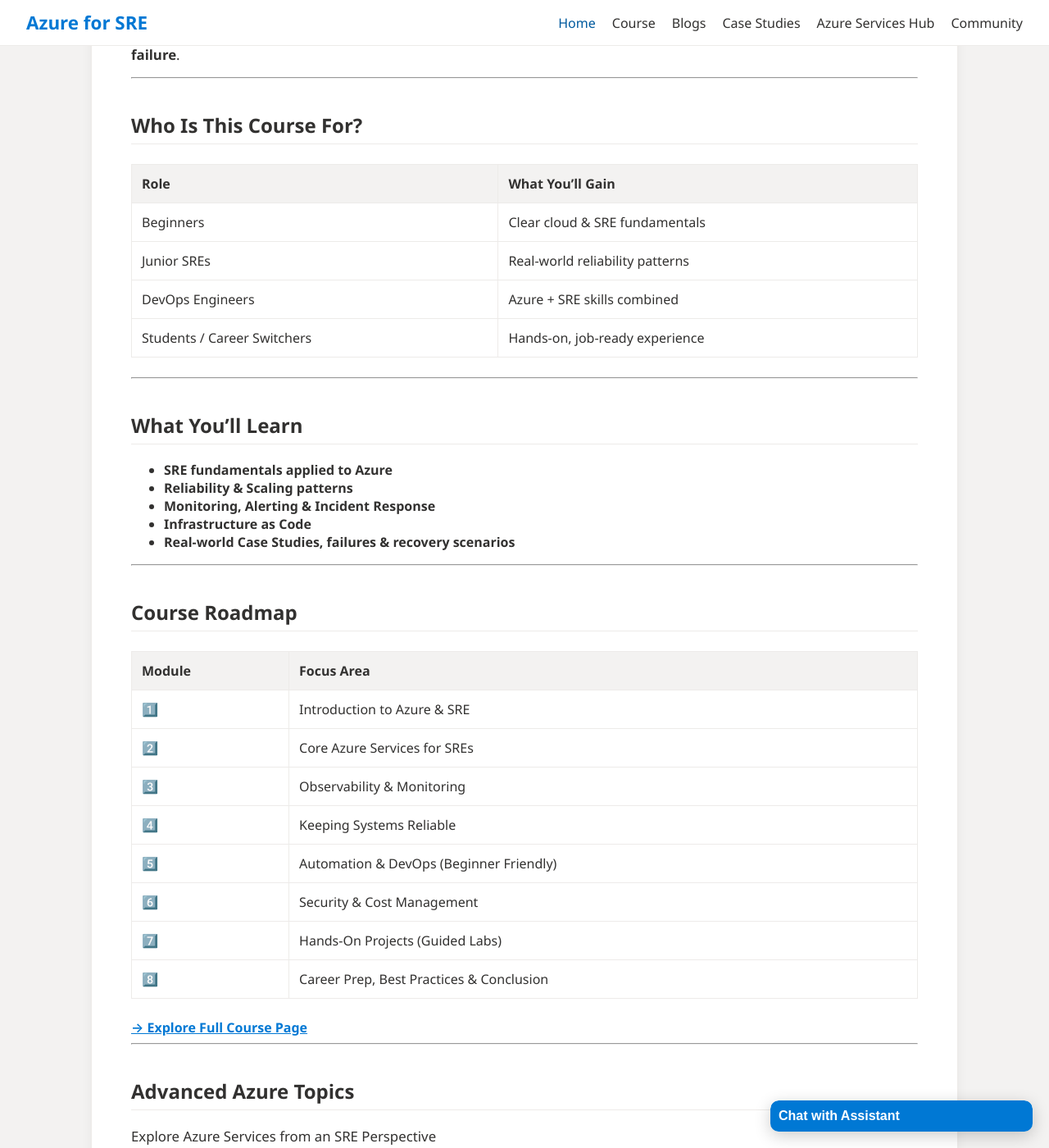
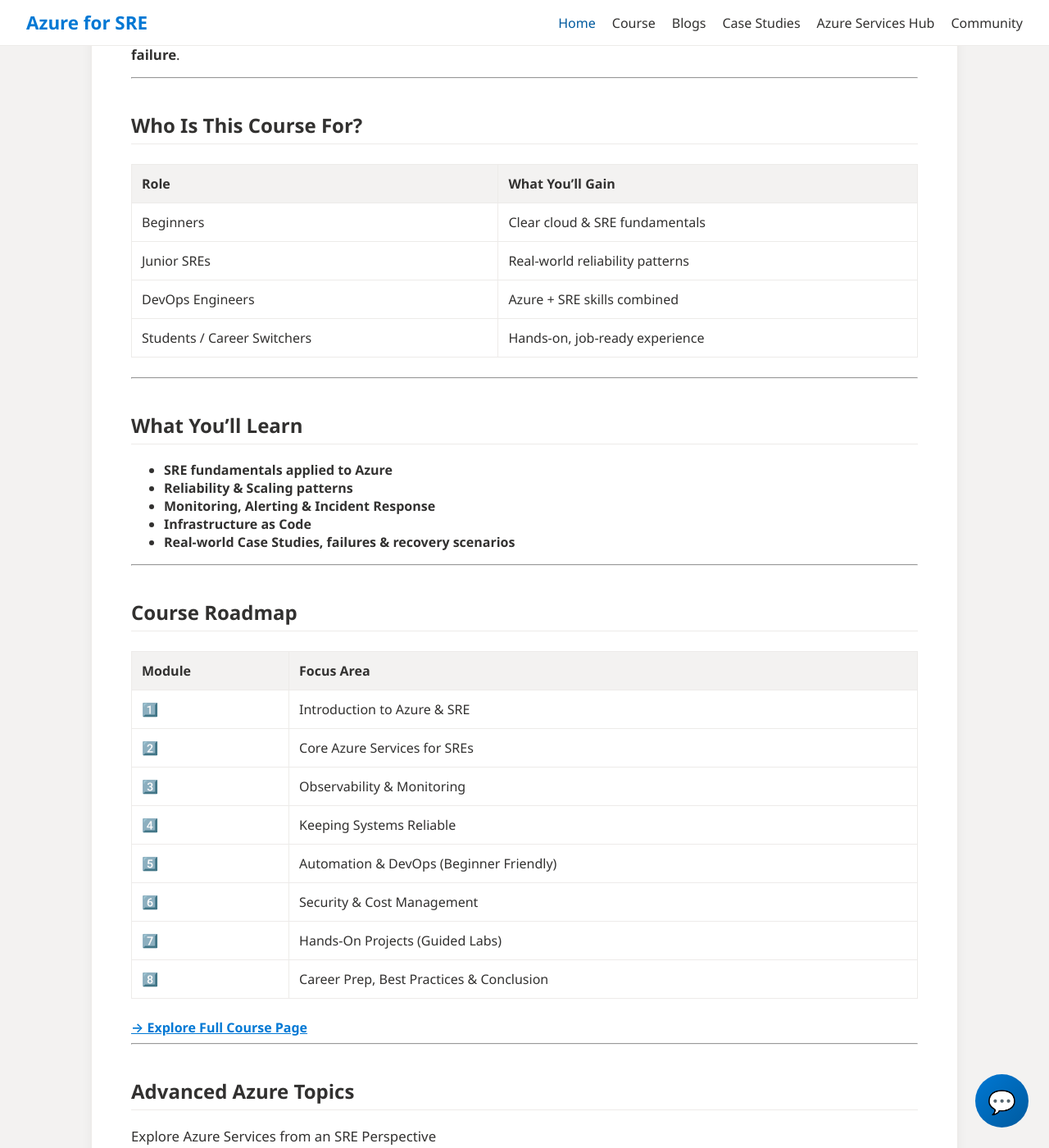
Before and after one commit to Abhiram-Mangde/Course-Azure-for-SREs, a Jekyll site: the page built from docs/index.md, in a window 1280 px wide and 1400 px high, scrolled down 539 px. Shown: the whole window at 82% size. Built offline with Jekyll 4.4.1, drawn with Linux system fonts in a browser that asks for light colours.

Commit message:
Change the UI for Chatbot

```diff
--- a/docs/_layouts/page.html
+++ b/docs/_layouts/page.html
@@ -107,89 +107,139 @@
     }
 
     /* ============================= */
-    /* CHATBOT */
+    /* MODERN FLOATING CHATBOT */
     /* ============================= */
-    #chatContainer {
+
+    #chatIcon {
       position: fixed;
-      bottom: 20px;
-      right: 20px;
-      width: 320px;
-      font-family: Arial, sans-serif;
-      z-index: 9999;
-      box-shadow: 0 5px 20px rgba(0,0,0,0.2);
-      border-radius: 10px;
-      overflow: hidden;
-      transition: all 0.3s ease;
+      bottom: 25px;
+      right: 25px;
+      width: 65px;
+      height: 65px;
+      background: linear-gradient(135deg,#0078D4,#005a9e);
+      border-radius: 50%;
+      display:flex;
+      justify-content:center;
+      align-items:center;
+      color:white;
+      font-size:28px;
+      cursor:pointer;
+      box-shadow:0 8px 25px rgba(0,0,0,0.3);
+      animation:pulse 2s infinite;
+      z-index:9999;
+      transition:0.3s;
     }
 
-    #chatContainer #chatHeader {
-      background: #0078D4;
-      color: white;
-      padding: 10px;
-      border-radius: 10px 10px 0 0;
-      cursor: pointer;
-      font-weight: 600;
+    #chatIcon:hover {
+      transform: scale(1.1);
     }
 
-    #chatContainer #chatBody {
-      display: none;
-      padding: 10px;
-      background: #f9f9f9;
+    @keyframes pulse {
+      0% { box-shadow:0 0 0 0 rgba(0,120,212,0.7);}
+      70% { box-shadow:0 0 0 15px rgba(0,120,212,0);}
+      100% { box-shadow:0 0 0 0 rgba(0,120,212,0);}
     }
 
-    #chatContainer.chat-open #chatBody {
-      display: block;
+    #chatWindow {
+      position: fixed;
+      bottom: 110px;
+      right: 25px;
+      width: 350px;
+      max-height: 500px;
+      background:white;
+      border-radius:15px;
+      box-shadow:0 10px 40px rgba(0,0,0,0.25);
+      display:flex;
+      flex-direction:column;
+      overflow:hidden;
+      transform:translateY(30px);
+      opacity:0;
+      pointer-events:none;
+      transition:all 0.3s ease;
+      z-index:9999;
+    }
+
+    #chatWindow.open {
+      transform:translateY(0);
+      opacity:1;
+      pointer-events:auto;
+    }
+
+    .chat-header {
+      background:#0078D4;
+      color:white;
+      padding:15px;
+      font-weight:600;
     }
 
     .chat-box {
-      height: 200px;
-      overflow-y: auto;
-      margin-bottom: 10px;
-      font-size: 14px;
-      background:#ffffff;
-      border-radius:6px;
-      padding:6px;
-      box-shadow: inset 0 0 4px rgba(0,0,0,0.05);
-      scroll-behavior: smooth;
-    }
-
-    .chat-container input {
-      width: 70%;
-      padding: 6px;
-      margin-right: 4px;
-      border: 1px solid #ccc;
-      border-radius: 4px;
-      box-sizing:border-box;
-    }
-
-    .chat-container button {
-      width: 25%;
-      padding: 6px;
-      background: #0078D4;
-      color: white;
-      border: none;
-      border-radius: 4px;
-      cursor:pointer;
+      flex:1;
+      padding:10px;
+      overflow-y:auto;
+      background:#f9f9f9;
     }
 
     .user-msg {
-      text-align: right;
-      background: #0078D4;
-      color: white;
-      padding: 6px;
-      margin: 5px;
-      border-radius: 12px 6px 12px 6px;
+      text-align:right;
+      background:#0078D4;
+      color:white;
+      padding:8px;
+      margin:5px;
+      border-radius:12px 6px 12px 6px;
     }
 
     .bot-msg {
-      text-align: left;
-      background: #f1f1f1;
-      padding: 6px;
-      margin: 5px;
-      border-radius: 6px 12px 6px 12px;
+      background:#eaeaea;
+      padding:8px;
+      margin:5px;
+      border-radius:6px 12px 6px 12px;
     }
 
-    .user-msg:hover, .bot-msg:hover { opacity: 0.9; }
+    .suggestions {
+      display:flex;
+      flex-wrap:wrap;
+      gap:6px;
+      margin:8px 5px;
+    }
+
+    .suggestions button {
+      font-size:12px;
+      padding:5px 10px;
+      border-radius:20px;
+      border:1px solid #0078D4;
+      background:white;
+      cursor:pointer;
+      transition:0.2s;
+    }
+
+    .suggestions button:hover {
+      background:#0078D4;
+      color:white;
+    }
+
+    .chat-input {
+      display:flex;
+      padding:10px;
+      border-top:1px solid #ddd;
+    }
+
+    .chat-input input {
+      flex:1;
+      padding:8px;
+      border-radius:20px;
+      border:1px solid #ccc;
+      outline:none;
+    }
+
+    .chat-input button {
+      margin-left:8px;
+      background:#0078D4;
+      color:white;
+      border:none;
+      border-radius:20px;
+      padding:8px 14px;
+      cursor:pointer;
+    }
   </style>
 
   {{ site.head }}
@@ -199,9 +249,6 @@
 
   {% include header.html %}
 
-  <!-- ============================= -->
-  <!-- BREADCRUMB NAVIGATION -->
-  <!-- ============================= -->
   <nav class="breadcrumb">
     <a href="{{ '/' | relative_url }}">Home</a>
     {% assign url_parts = page.url | split: '/' %}
@@ -238,20 +284,27 @@
       });
       document.querySelectorAll(".fade-in").forEach(el => observer.observe(el));
     });
+
+    function toggleChat() {
+      const chat = document.getElementById("chatWindow");
+      chat.classList.toggle("open");
+    }
   </script>
 
-  <!-- ============================= -->
-  <!-- CHATBOT -->
-  <!-- ============================= -->
-  <div id="chatContainer">
-    <div id="chatHeader" onclick="toggleChat()">Chat with Assistant</div>
-    <div id="chatBody">
-      <div id="chatBox" class="chat-box"></div>
+  <!-- Floating Chat Icon -->
+  <div id="chatIcon" onclick="toggleChat()">💬</div>
+
+  <!-- Chat Window -->
+  <div id="chatWindow">
+    <div class="chat-header">AI Learning Assistant</div>
+    <div id="chatBox" class="chat-box"></div>
+    <div class="chat-input">
       <input type="text" id="userInput" placeholder="Ask about the course..." />
       <button onclick="sendMessage()">Send</button>
     </div>
   </div>
 
   <script src="{{ '/chatbot.js' | relative_url }}"></script>
+
 </body>
 </html>
--- a/docs/chatbot.js
+++ b/docs/chatbot.js
@@ -1,10 +1,3 @@
-// =========================
-// BASE URL for your GitHub Pages repo
-// =========================
-
-const repoBase = "/Course-Azure-for-SREs"; // <-- your repo base path
-
-
 // =========================
 // KNOWLEDGE BASE LOADING
 // =========================
@@ -17,7 +10,6 @@
   .then(data => {
     knowledgeBase = data;
     knowledgeLoaded = true;
-    console.log("Knowledge base loaded:", knowledgeBase.length, "entries");
   })
   .catch(error => {
     console.error("Error loading knowledge base:", error);
@@ -44,13 +36,16 @@
 
 
 // =========================
-// SMART CONTENT SEARCH
+// SMART SEARCH
 // =========================
 
 function getBotResponse(input) {
 
   if (!knowledgeLoaded) {
-    return "Knowledge base is still loading. Please try again in a moment.";
+    return {
+      answer: "Knowledge base is still loading. Please try again.",
+      suggestions: []
+    };
   }
 
   const cleanedInput = cleanInput(input);
@@ -62,21 +57,12 @@
   for (let item of knowledgeBase) {
 
     let score = 0;
-
     const titleText = item.title.toLowerCase();
     const contentText = item.content.toLowerCase();
 
     inputWords.forEach(word => {
-
-      // Weight title matches higher
-      if (titleText.includes(word)) {
-        score += 3;
-      }
-
-      if (contentText.includes(word)) {
-        score += 1;
-      }
-
+      if (titleText.includes(word)) score += 3;
+      if (contentText.includes(word)) score += 1;
     });
 
     if (score > highestScore) {
@@ -87,18 +73,32 @@
 
   if (bestMatch && highestScore > 0) {
 
-    const preview = bestMatch.content.substring(0, 250);
-
-    return `
-Here’s what I found in "${bestMatch.title}":
-
-${preview}...
-
-Read more: ${bestMatch.url}
-    `;
+    return {
+      answer: bestMatch.content.substring(0, 300) + "...",
+      suggestions: generateSuggestions(inputWords)
+    };
   }
 
-  return "I couldn’t find a strong match. Try asking about Azure services, SRE modules, KQL, architecture patterns, or projects.";
+  return {
+    answer: "I couldn’t find a strong match. Try asking about Azure services, SRE modules, KQL, architecture patterns, or projects.",
+    suggestions: ["What modules are covered?", "What is Azure Monitor?", "Explain KQL basics"]
+  };
+}
+
+
+// =========================
+// GENERATE FOLLOW-UP QUESTIONS
+// =========================
+
+function generateSuggestions(words) {
+  const suggestions = [];
+
+  words.forEach(word => {
+    suggestions.push(`Explain ${word} in detail`);
+    suggestions.push(`How does ${word} work?`);
+  });
+
+  return suggestions.slice(0, 3);
 }
 
 
@@ -109,19 +109,19 @@
 function sendMessage() {
   const inputField = document.getElementById("userInput");
   const userText = inputField.value.trim();
-
   if (!userText) return;
 
   appendMessage(userText, "user-msg");
 
-  // Show typing indicator
-  appendMessage("Searching course content...", "bot-msg typing");
+  appendMessage("Thinking...", "bot-msg typing");
 
   setTimeout(() => {
     removeTypingIndicator();
 
-    const botResponse = getBotResponse(userText);
-    appendMessage(botResponse, "bot-msg");
+    const response = getBotResponse(userText);
+
+    appendMessage(response.answer, "bot-msg");
+    appendSuggestions(response.suggestions);
 
   }, 600);
 
@@ -130,57 +130,35 @@
 
 
 // =========================
-// APPEND MESSAGE
+// MESSAGE RENDERING
 // =========================
 
 function appendMessage(text, className) {
   const chatBox = document.getElementById("chatBox");
-
   const messageDiv = document.createElement("div");
   messageDiv.className = className;
+  messageDiv.innerText = text;
+  chatBox.appendChild(messageDiv);
+  chatBox.scrollTop = chatBox.scrollHeight;
+}
 
-  // Support clickable links without interpreting text as HTML
-  if (text.includes("Read more:")) {
-    const parts = text.split("Read more:");
+function appendSuggestions(suggestions) {
+  const chatBox = document.getElementById("chatBox");
 
-    // Add the preview text safely
-    const previewSpan = document.createElement("span");
-    previewSpan.innerText = parts[0];
-    messageDiv.appendChild(previewSpan);
+  const container = document.createElement("div");
+  container.className = "suggestions";
 
-    // Add line breaks
-    messageDiv.appendChild(document.createElement("br"));
-    messageDiv.appendChild(document.createElement("br"));
+  suggestions.forEach(text => {
+    const btn = document.createElement("button");
+    btn.innerText = text;
+    btn.onclick = () => {
+      document.getElementById("userInput").value = text;
+      sendMessage();
+    };
+    container.appendChild(btn);
+  });
 
-    // Add the "Read full page" link
-    const link = document.createElement("a");
-    const rawPath = parts[1].trim();
-    // Strict validation: allow only simple relative paths under repoBase.
-    // Disallow schemes (":"), protocol-relative URLs ("//"), query ("?"), and fragments ("#").
-    const safePathPattern = /^[a-zA-Z0-9/_\.\-]+$/;
-    let safePath = "";
-    if (safePathPattern.test(rawPath)) {
-      // Normalize leading slash: collapse multiple slashes and ensure a single leading "/"
-      let normalized = rawPath.replace(/^\/+/, "/");
-      if (!normalized.startsWith("/")) {
-        normalized = "/" + normalized;
-      }
-      // Reject protocol-relative URLs like "//example.com"
-      if (!normalized.startsWith("//") && !normalized.includes(":") && !normalized.includes("?") && !normalized.includes("#")) {
-        safePath = normalized;
-      }
-    }
-    // Fallback to repoBase if the path is not considered safe
-    link.href = safePath ? (repoBase + safePath) : repoBase;
-    link.target = "_blank";
-    link.rel = "noopener noreferrer";
-    link.textContent = "Read full page \u2192";
-    messageDiv.appendChild(link);
-  } else {
-    messageDiv.innerText = text;
-  }
-
-  chatBox.appendChild(messageDiv);
+  chatBox.appendChild(container);
   chatBox.scrollTop = chatBox.scrollHeight;
 }
 
@@ -190,37 +168,28 @@
 // =========================
 
 function removeTypingIndicator() {
-  const chatBox = document.getElementById("chatBox");
-  const typing = chatBox.querySelector(".typing");
-
-  if (typing) {
-    chatBox.removeChild(typing);
-  }
+  const typing = document.querySelector(".typing");
+  if (typing) typing.remove();
 }
 
 
 // =========================
-// ENTER KEY SUPPORT
+// ENTER KEY
 // =========================
 
 document.addEventListener("DOMContentLoaded", () => {
   const inputField = document.getElementById("userInput");
-
-  if (inputField) {
-    inputField.addEventListener("keypress", function (e) {
-      if (e.key === "Enter") {
-        sendMessage();
-      }
-    });
-  }
+  inputField.addEventListener("keypress", function (e) {
+    if (e.key === "Enter") sendMessage();
+  });
 });
 
 
 // =========================
-// CHAT TOGGLE
+// TOGGLE CHAT
 // =========================
 
 function toggleChat() {
-  const chatbot = document.getElementById("chatContainer");
-  chatbot.classList.toggle("chat-open");
+  const chat = document.getElementById("chatWindow");
+  chat.classList.toggle("open");
 }
```
Also changed, not shown: other parts of docs/_layouts/page.html (+0 -1 lines).
